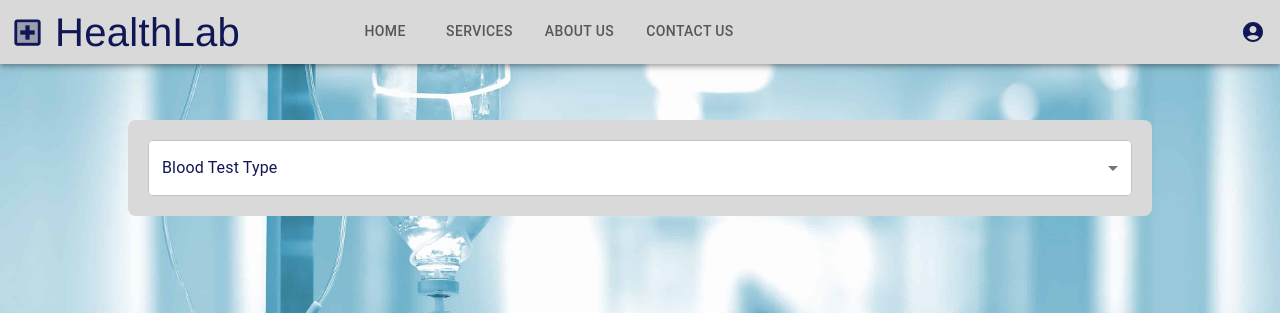
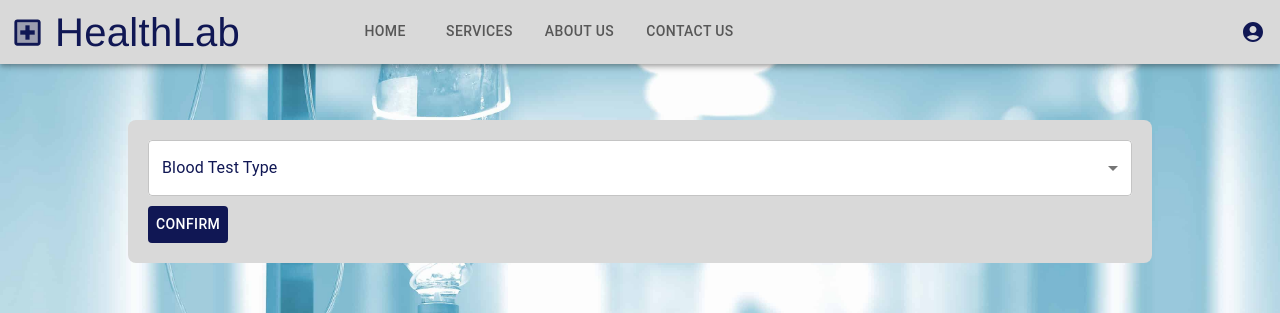
Before and after one commit to chamodlw/my-app, a React (Create React App) app: page / in a window 1280 px wide. Shown: the top 313 px of the page. Built offline with nearby package versions, Linux system fonts and the light colour scheme.

Commit message:
Selecttest3

```diff
--- a/src/Components/BasicSelect.js
+++ b/src/Components/BasicSelect.js
@@ -5,6 +5,7 @@ import MenuItem from '@mui/material/MenuItem';
 import FormControl from '@mui/material/FormControl';
 import Select from '@mui/material/Select';
 import Typography from '@mui/material/Typography';
+import Button from '@mui/material/Button';
 
 
 export default function BasicSelect() {
@@ -15,7 +16,7 @@ export default function BasicSelect() {
   };
 
   return (
-    <Box sx={{ width: '80%', margin: '0 auto', backgroundColor: '#D9D9D9', padding: '20px' ,borderRadius: '8px'}}>
+    <Box sx={{ width: '80%', margin: 'auto', backgroundColor: '#D9D9D9', padding: '20px' ,borderRadius: '8px'}}>
       <FormControl fullWidth>
         <InputLabel id="demo-simple-select-label" sx={{color:'#101754'}}>Blood Test Type</InputLabel>
         <Select
@@ -40,7 +41,12 @@ export default function BasicSelect() {
 
         </Typography>
       )}
-
+      <Box sx={{ marginLeft: 'auto', marginTop: '10px' }}>
+        {/* Add your button component here */}
+        <Button sx={{variant:'contained' ,color:'#FFFFFF', background:'#101754'}}>
+          CONFIRM
+        </Button>
+      </Box>
 
     </Box>
   );
```
